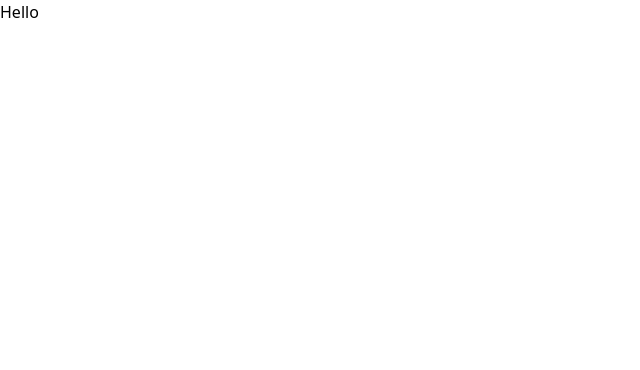
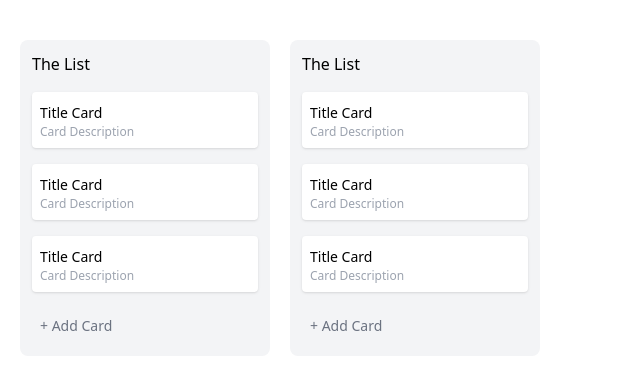
Before and after one commit to Alzubair98/trello-clone, a Vue app: page / in a window 1280 px wide. Shown: the top 370 px of the page, without its empty margins (0-640 px from the left). Built offline with nearby package versions, Linux system fonts and the light colour scheme; the HTML template or start-up script is replaced by a standard one.

Commit message:
add cards

```diff
--- a/src/App.vue
+++ b/src/App.vue
@@ -1,5 +1,51 @@
 <template>
-  <main>Hello</main>
+  <main class="p-5 font-sans">
+    <div class="flex gap-5 py-5 overflow-x-auto">
+      <div class="bg-gray-100 p-3 rounded-lg flex min-w-[250px] flex-col">
+        <h2 class="font-medium mb-2">The List</h2>
+        <div class="bg-white p-2 my-2 rounded shadow cursor-pointer">
+          <span class="text-sm font-medium">Title Card</span>
+          <p class="text-xs text-gray-400">Card Description</p>
+        </div>
+        <div class="bg-white p-2 my-2 rounded shadow cursor-pointer">
+          <span class="text-sm font-medium">Title Card</span>
+          <p class="text-xs text-gray-400">Card Description</p>
+        </div>
+        <div class="bg-white p-2 my-2 rounded shadow cursor-pointer">
+          <span class="text-sm font-medium">Title Card</span>
+          <p class="text-xs text-gray-400">Card Description</p>
+        </div>
+
+        <button
+          class="w-full bg-transparent rounded hover:bg-white text-gray-500 p-2 text-left mt-2 text-sm font-medium"
+        >
+          + Add Card
+        </button>
+      </div>
+
+      <div class="bg-gray-100 p-3 rounded-lg flex min-w-[250px] flex-col">
+        <h2 class="font-medium mb-2">The List</h2>
+        <div class="bg-white p-2 my-2 rounded shadow cursor-pointer">
+          <span class="text-sm font-medium">Title Card</span>
+          <p class="text-xs text-gray-400">Card Description</p>
+        </div>
+        <div class="bg-white p-2 my-2 rounded shadow cursor-pointer">
+          <span class="text-sm font-medium">Title Card</span>
+          <p class="text-xs text-gray-400">Card Description</p>
+        </div>
+        <div class="bg-white p-2 my-2 rounded shadow cursor-pointer">
+          <span class="text-sm font-medium">Title Card</span>
+          <p class="text-xs text-gray-400">Card Description</p>
+        </div>
+
+        <button
+          class="w-full bg-transparent rounded hover:bg-white text-gray-500 p-2 text-left mt-2 text-sm font-medium"
+        >
+          + Add Card
+        </button>
+      </div>
+    </div>
+  </main>
 </template>
 
 <script setup lang="ts"></script>
```
